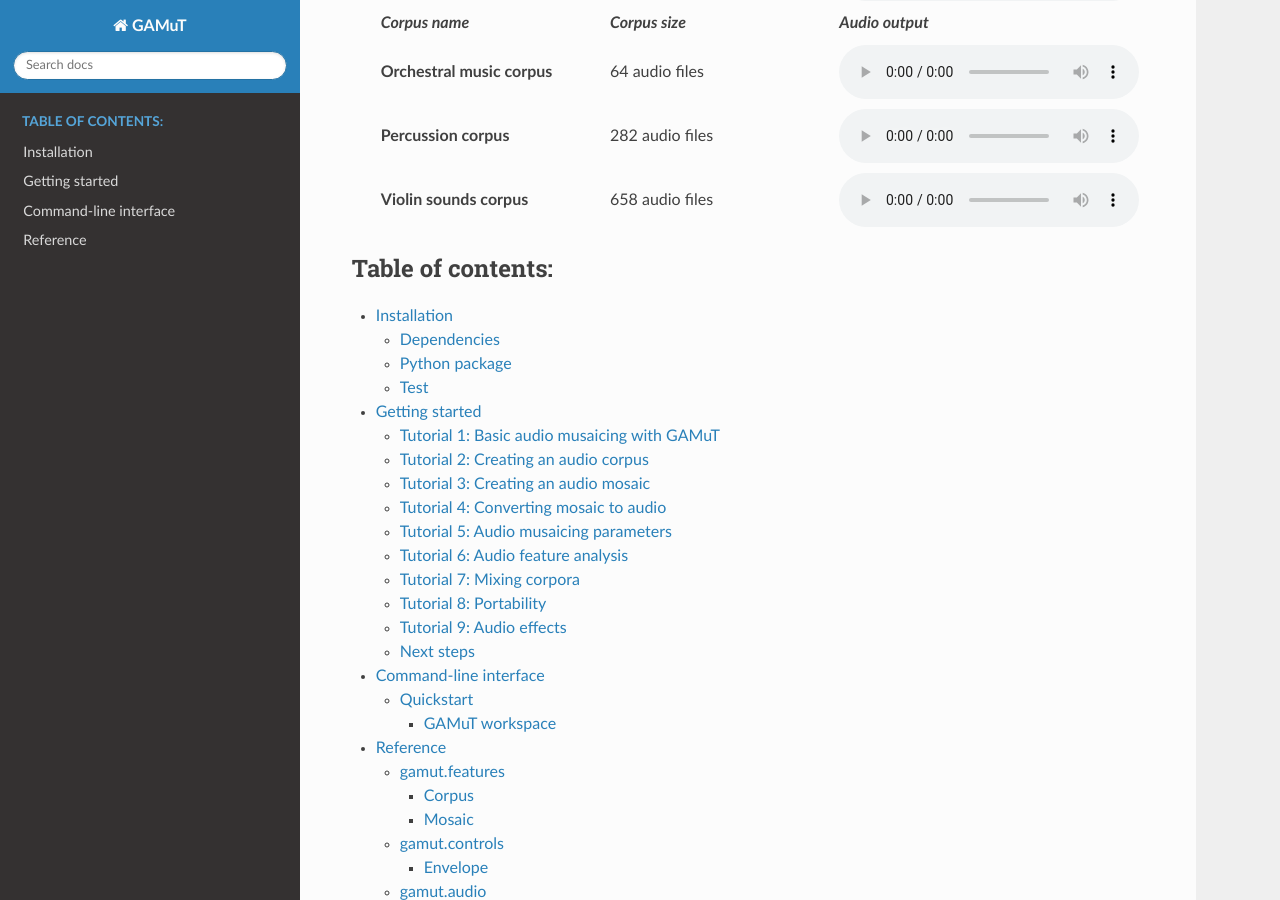
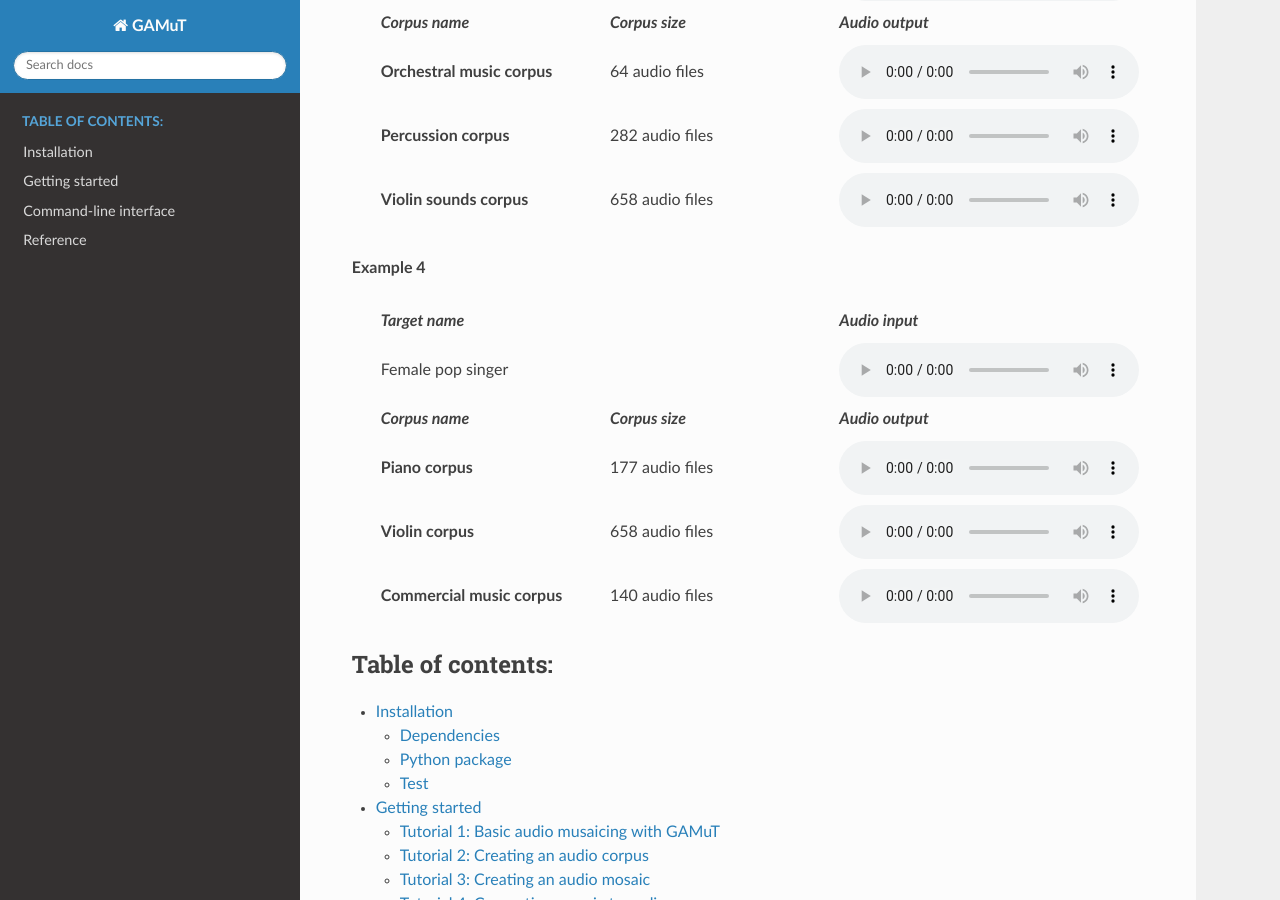
Before and after one commit to felipetovarhenao/gamut, a Sphinx documentation site: the page built from docs/source/index.rst, in a window 1280 px wide and 900 px high, scrolled down 3116 px. Built offline with Sphinx 7.4.7 and the Read the Docs theme 2.0.0, drawn with Linux system fonts in a browser that asks for light colours.

Commit message:
added more examples and include --skip-write arg in cli

```diff
--- a/docs/source/index.rst
+++ b/docs/source/index.rst
@@ -333,6 +333,82 @@
          </div>
       </div>
 
+**Example 4**
+
+   .. raw:: html
+
+      <div class='audio-examples-grid'>
+         <div>
+            <i><b>Target name</b></i>
+         </div>
+         <div></div>
+         <div>
+            <i><b>Audio input</b></i>
+         </div>
+         <div>
+            Female pop singer
+         </div>
+         <div>
+         </div>
+         <div>
+            <audio controls="controls">
+               <source src="https://d2cqospqxtt8fw.cloudfront.net/personal-website/gamut/singer.mp3" type="audio/mpeg">
+               Your browser does not support the <code>audio</code> element.
+            </audio>
+         </div>
+         <div>
+            <span>
+               <i><b>Corpus name</b></i>
+            </span>
+         </div>
+         <div>
+            <span>
+               <i><b>Corpus size</b></i>
+            </span>
+         </div>
+         <div>
+            <span>
+               <i><b>Audio output</b></i>
+            </span>
+         </div>
+         <div>
+            <b>Piano corpus</b>
+         </div>
+         <div>
+            177 audio files
+         </div>
+         <div>
+            <audio controls="controls">
+               <source src="https://d2cqospqxtt8fw.cloudfront.net/personal-website/gamut/piano-singer.mp3" type="audio/mpeg">
+               Your browser does not support the <code>audio</code> element.
+            </audio>
+         </div>
+         <div>
+            <b>Violin corpus</b>
+         </div>
+         <div>
+            658 audio files
+         </div>
+         <div>
+            <audio controls="controls">
+               <source src="https://d2cqospqxtt8fw.cloudfront.net/personal-website/gamut/violin-singer.mp3" type="audio/mpeg">
+               Your browser does not support the <code>audio</code> element.
+            </audio>
+         </div>
+         <div>
+            <b>Commercial music corpus</b>
+         </div>
+         <div>
+            140 audio files
+         </div>
+         <div>
+            <audio controls="controls">
+               <source src="https://d2cqospqxtt8fw.cloudfront.net/personal-website/gamut/pop-singer.mp3" type="audio/mpeg">
+               Your browser does not support the <code>audio</code> element.
+            </audio>
+         </div>
+      </div>
+
 .. toctree::
    :maxdepth: 3
    :caption: Table of contents:
```
Also changed, not shown: gamut/__init__.py (+33 -21 lines).
